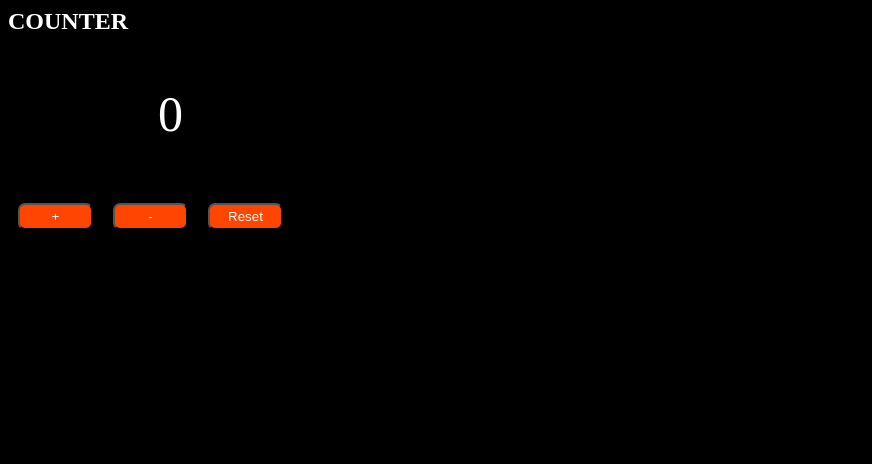
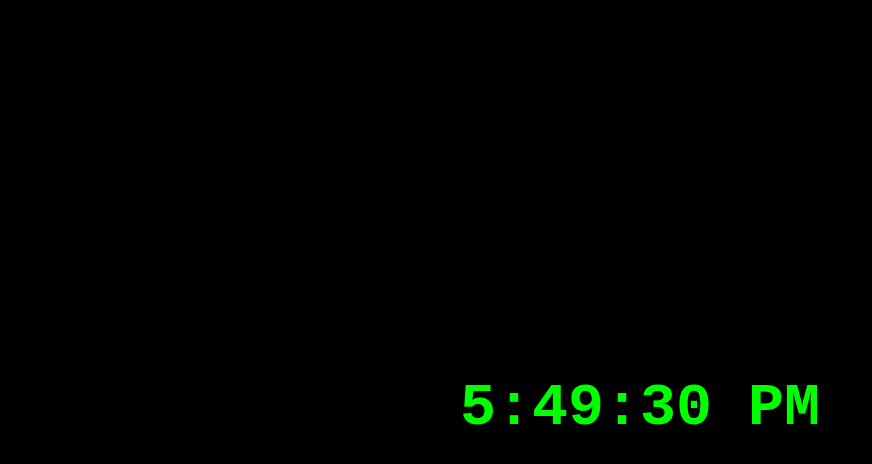
Before and after one commit to Nat-bit-ai/New-react-demo, a React (Vite) app: page / in a window 1280 px wide. Shown: the top 464 px of the page, without its empty margins (0-872 px from the left). Built offline with nearby package versions, Linux system fonts and the light colour scheme.

Commit message:
digital clock

```diff
--- a/src/App.jsx
+++ b/src/App.jsx
@@ -3,11 +3,12 @@ import ProfilePic from "./pic.jsx";
 import Button from "./clickBtn.jsx";
 import MyForm from "./Form.jsx";
 import Counter from "./counter.jsx";
+import DigitalClock from "./digitalClock.jsx";
 
 function App() {
   return (
     <div>
-      <Counter />
+      <DigitalClock />
     </div>
   );
 }
--- /dev/null
+++ b/src/digitalClock.jsx
@@ -0,0 +1,40 @@
+import React, { useState, useEffect } from "react";
+
+function DigitalClock() {
+  const [time, setTime] = useState(new Date());
+
+  useEffect(() => {
+    const interval = setInterval(() => {
+      setTime(new Date());
+    }, 1000);
+
+    return () => clearInterval(interval);
+  }, []);
+
+  const formatTime = (date) => {
+    return date.toLocaleTimeString();
+  };
+
+  return (
+    <div style={styles.container}>
+      <h1 style={styles.clock}>{formatTime(time)}</h1>
+    </div>
+  );
+}
+
+const styles = {
+  container: {
+    height: "100vh",
+    display: "flex",
+    justifyContent: "center",
+    alignItems: "center",
+    backgroundColor: "black",
+  },
+  clock: {
+    fontSize: "60px",
+    color: "lime",
+    fontFamily: "monospace",
+  },
+};
+
+export default DigitalClock;
```
Also changed, not shown: src/shoopingList.jsx (deleted).
